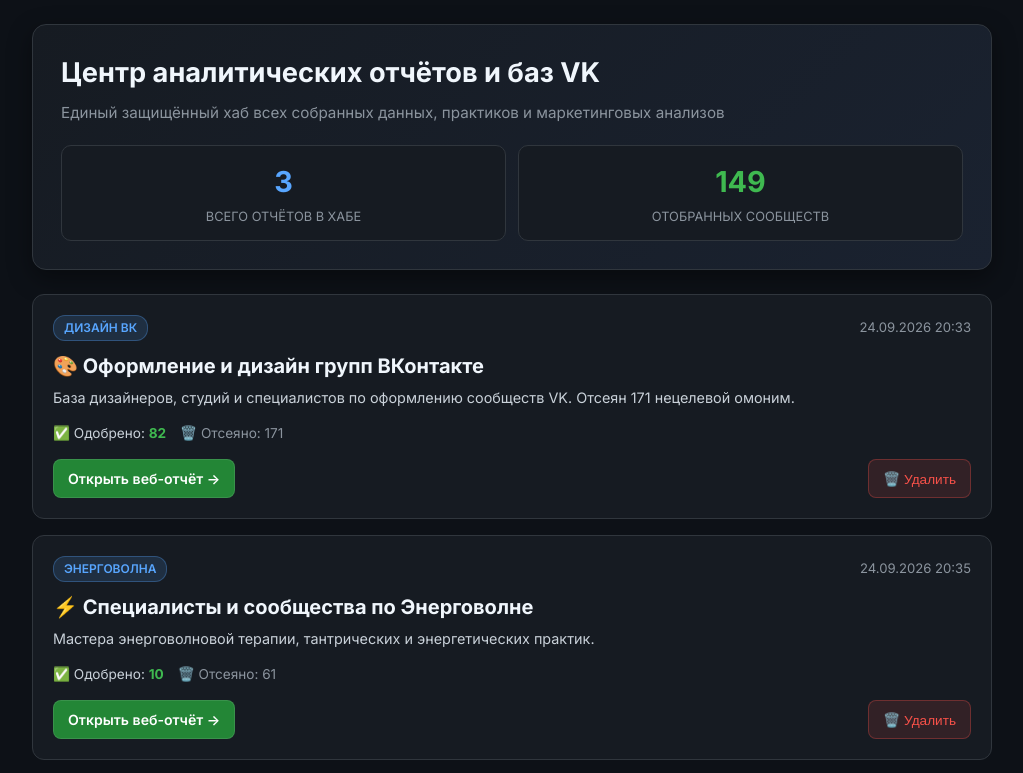
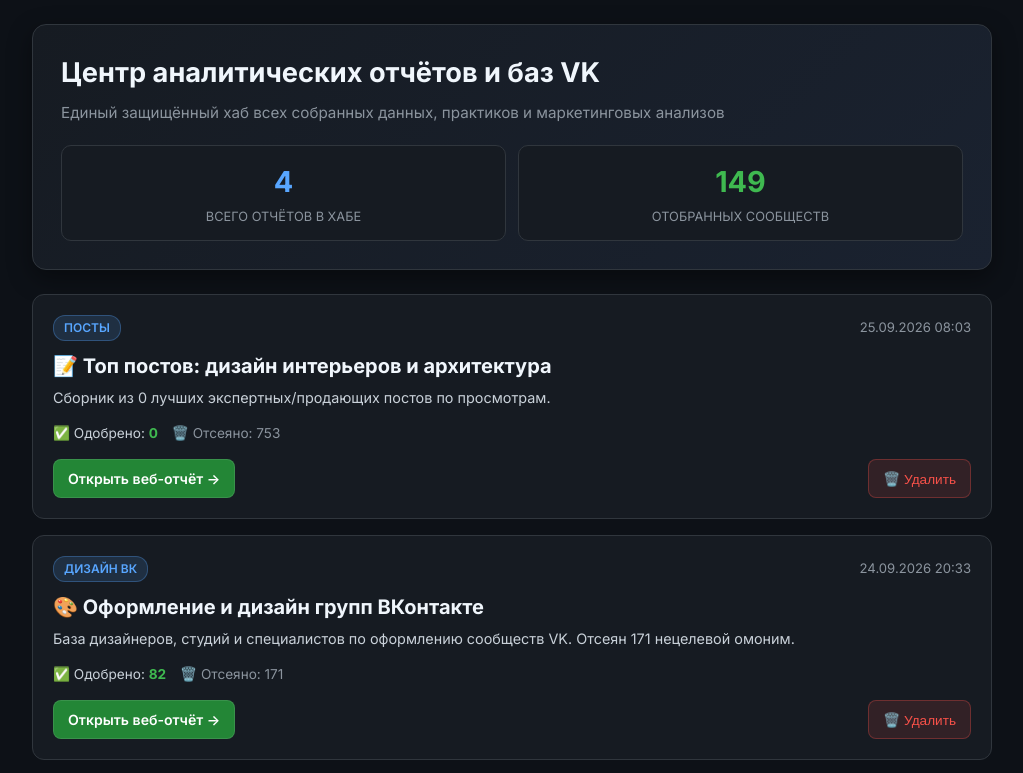
Before and after one commit to fil1089/pfr-reports, a plain HTML site: page index.html in a window 1280 px wide. Shown: the top 773 px of the page, without its empty margins (128-1151 px from the left). Drawn offline with Linux system fonts and the light colour scheme.

Commit message:
Update index.html (PFR Hub 2026)

```diff
--- a/index.html
+++ b/index.html
@@ -183,7 +183,7 @@
             <p class="subtitle">Единый защищённый хаб всех собранных данных, практиков и маркетинговых анализов</p>
             <div class="stats-grid">
                 <div class="stat-box">
-                    <div class="stat-value primary" id="stat-total-reports">3</div>
+                    <div class="stat-value primary" id="stat-total-reports">4</div>
                     <div class="stat-label">Всего отчётов в хабе</div>
                 </div>
                 <div class="stat-box">
@@ -194,6 +194,23 @@
         </header>
 
         <div class="hub-grid" id="hubGrid">
+
+        <div class="hub-card" id="card-posts_vk_design">
+            <div class="hub-card-header">
+                <span class="hub-badge">Посты</span>
+                <span class="hub-date">25.09.2026 08:03</span>
+            </div>
+            <h2 class="hub-title"><a href="posts_vk_design.html">📝 Топ постов: дизайн интерьеров и архитектура</a></h2>
+            <p class="hub-desc">Сборник из 0 лучших экспертных/продающих постов по просмотрам.</p>
+            <div class="hub-meta">
+                <span class="meta-item approved">✅ Одобрено: <strong>0</strong></span>
+                <span class="meta-item trash">🗑️ Отсеяно: 753</span>
+            </div>
+            <div class="hub-actions">
+                <a href="posts_vk_design.html" class="hub-btn hub-btn-primary">Открыть веб-отчёт &rarr;</a>
+                <button onclick="deleteHubReport('posts_vk_design', '📝 Топ постов: дизайн интерьеров и архитектура')" class="hub-btn hub-btn-danger" title="Удалить этот отчёт">🗑️ Удалить</button>
+            </div>
+        </div>
 
         <div class="hub-card" id="card-vk_design">
             <div class="hub-card-header">
@@ -252,7 +269,7 @@
     <div id="toast" class="toast">✓ Готово!</div>
 
     <script>
-        const BACKEND_TUNNEL = "";
+        const BACKEND_TUNNEL = "https://quantum-names-federation-simultaneously.trycloudflare.com";
 
         function showToast(msg) {
             const toast = document.getElementById('toast');
```
